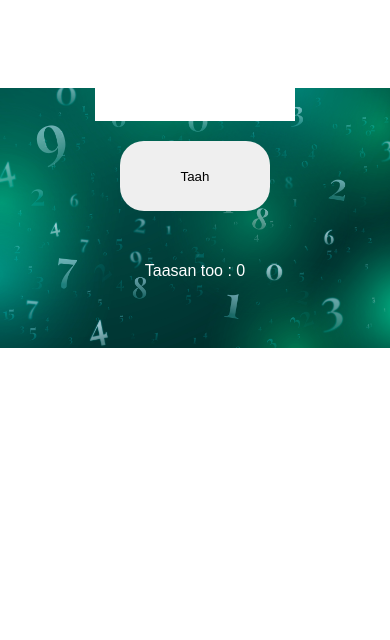
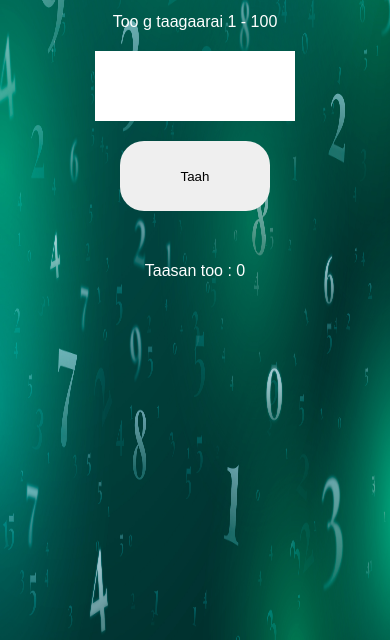
Before and after one commit to Enkhuush123/guess, a plain HTML site: page index.html in a window 390 px wide. Shown: the part 204-844 px from the top of the page. Drawn offline with Linux system fonts and the light colour scheme; a web font is replaced by a local one.

Commit message:
changes3

```diff
--- a/index.html
+++ b/index.html
@@ -19,6 +19,7 @@
       }
 
       .background {
+        width: 100%;
         height: 100vh;
         display: flex;
         justify-content: center;
@@ -86,6 +87,7 @@
         position: absolute;
         z-index: -1;
         width: 100%;
+        height: 100vh;
       }
 
       button:hover {
@@ -94,6 +96,12 @@
         background-color: black;
         font-size: 18px;
       }
+
+      @media (max-width: 768px) {
+        .background {
+          max-width: 768px;
+        }
+      }
     </style>
   </head>
   <body>
```
